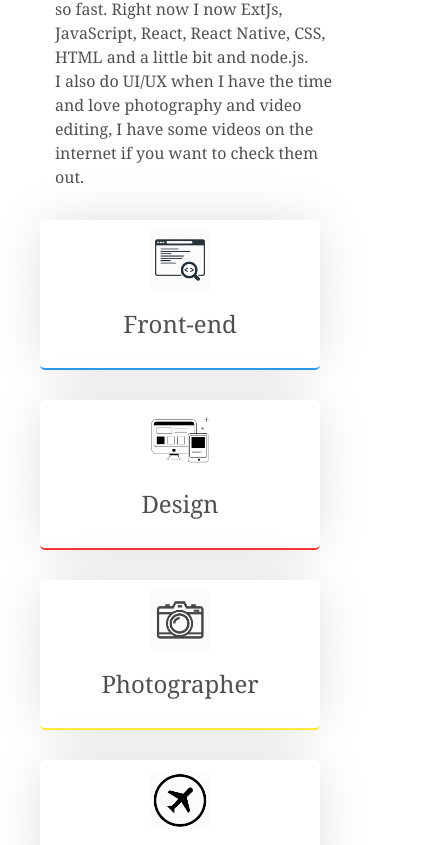
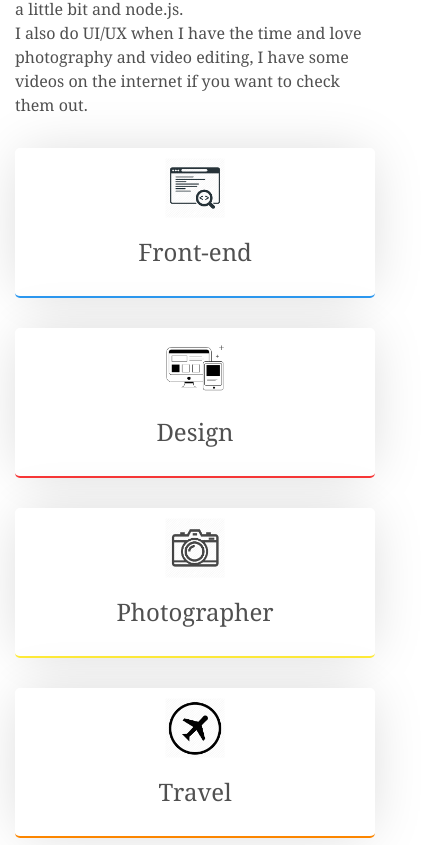
Before and after one commit to guillezorrilla/Porfolio, a React (Create React App) app: page / in a window 390 px wide. Shown: the part 1199-2044 px from the top of the page, 426 px wide, since content can reach past the window. Built offline with nearby package versions, Linux system fonts and the light colour scheme; the HTML template or start-up script is replaced by a standard one; what react-animations would draw is missing.

Commit message:
bug fixes for mobile

```diff
--- a/src/components/About.scss
+++ b/src/components/About.scss
@@ -6,6 +6,7 @@
     @media(max-width: 991px){
         width: 100%;
         float: none;
+        padding: 0;
       }
 }
 
@@ -13,6 +14,9 @@
     width: 100%;
     // height: 180px;
     display: flex;
+    @media(max-width: 991px){
+       justify-content: center;
+      }
 }
 
 .section-heading {
--- a/src/components/Coffe.js
+++ b/src/components/Coffe.js
@@ -20,21 +20,17 @@
 			<div className='narrow-content'>
 				<div className='row' />
 				<div className='row'>
-					<div className='col-md-3 text-center animate-box fadeInUp animated'>
+					<div className='col-md-4 text-center animate-box fadeInUp animated'>
 						<span className='counter js-counter'>1342</span>
 						<span className='counter-label'>Cups of Coffe</span>
 					</div>
-					<div className='col-md-3 text-center animate-box fadeInUp animated'>
+					<div className='col-md-4 text-center animate-box fadeInUp animated'>
 						<span className='counter js-counter'>{date}</span>
 						<span className='counter-label'>Days Progamming</span>
                     </div>
-                    <div className='col-md-3 text-center animate-box fadeInUp animated'>
+                    <div className='col-md-4 text-center animate-box fadeInUp animated'>
 						<span className='counter js-counter'>37</span>
 						<span className='counter-label'>Countries visited</span>
-					</div>
-					<div className='col-md-3 text-center animate-box fadeInUp animated'>
-						<span className='counter js-counter'>9</span>
-						<span className='counter-label'>surgeries</span>
 					</div>
 
 				</div>
--- a/src/components/Contact.js
+++ b/src/components/Contact.js
@@ -9,7 +9,7 @@
 
   return (
     <section ref={ref} className='contact'>
-      <ScrollAnimation animateIn='zoomInUp' duration={2} animateOnce={true}>
+      <ScrollAnimation animateIn='zoomInUp' duration={2} offset={50} animateOnce={true}>
         <p style={{ fontSize: '12px' }}>Get in touch</p>
         <h5
           className='section-heading'
--- a/src/components/Contact.scss
+++ b/src/components/Contact.scss
@@ -3,10 +3,10 @@
   float: right;
   padding: 0 2.5em;
   margin-bottom: 4em;
-
   @media(max-width: 991px) {
     width: 100%;
     float: none;
+    padding: 0;
   }
 }
 
--- a/src/components/Education.scss
+++ b/src/components/Education.scss
@@ -6,6 +6,7 @@
     @media(max-width: 991px){
         width: 100%;
         float: none;
+        padding: 0;
       }
 }
 
--- a/src/components/Experience.scss
+++ b/src/components/Experience.scss
@@ -3,10 +3,12 @@
     float: right;
     padding: 0 2.5em;
     margin-bottom: 4em;
-    @media(max-width: 991px){
+
+    @media(max-width: 991px) {
         width: 100%;
         float: none;
-      }
+        padding: 0;
+    }
 }
 
 .section-heading {
@@ -22,6 +24,82 @@
 .timeline-centered {
     position: relative;
     margin-bottom: 30px;
+}
+
+.col-1,
+.col-2,
+.col-3,
+.col-4,
+.col-5,
+.col-6,
+.col-7,
+.col-8,
+.col-9,
+.col-10,
+.col-11,
+.col-12,
+.col,
+.col-auto,
+.col-sm-1,
+.col-sm-2,
+.col-sm-3,
+.col-sm-4,
+.col-sm-5,
+.col-sm-6,
+.col-sm-7,
+.col-sm-8,
+.col-sm-9,
+.col-sm-10,
+.col-sm-11,
+.col-sm-12,
+.col-sm,
+.col-sm-auto,
+.col-md-1,
+.col-md-2,
+.col-md-3,
+.col-md-4,
+.col-md-5,
+.col-md-6,
+.col-md-7,
+.col-md-8,
+.col-md-9,
+.col-md-10,
+.col-md-11,
+.col-md-12,
+.col-md,
+.col-md-auto,
+.col-lg-1,
+.col-lg-2,
+.col-lg-3,
+.col-lg-4,
+.col-lg-5,
+.col-lg-6,
+.col-lg-7,
+.col-lg-8,
+.col-lg-9,
+.col-lg-10,
+.col-lg-11,
+.col-lg-12,
+.col-lg,
+.col-lg-auto,
+.col-xl-1,
+.col-xl-2,
+.col-xl-3,
+.col-xl-4,
+.col-xl-5,
+.col-xl-6,
+.col-xl-7,
+.col-xl-8,
+.col-xl-9,
+.col-xl-10,
+.col-xl-11,
+.col-xl-12,
+.col-xl,
+.col-xl-auto {
+    @media(max-width: 991px) {
+        padding-right: 0;
+        padding-left: 0;
+    }
 }
 
 .timeline-centered:before {
@@ -69,8 +147,12 @@
     position: relative;
     background: #f2f3f7;
     padding: 1.5em;
+    border-radius: 10px;
     margin-left: 60px;
     -webkit-background-clip: padding-box;
     -moz-background-clip: padding;
     background-clip: padding-box;
+    @media(max-width: 991px) {
+        padding: 5px;
+    }
 }
--- a/src/components/Skills.scss
+++ b/src/components/Skills.scss
@@ -6,6 +6,10 @@
     @media(max-width: 991px){
         width: 100%;
         float: none;
+        padding: 0;
+        padding-left: 20px;
+        justify-content: center;
+        align-items: center;
       }
 }
 
```
Also changed, not shown: src/components/Coffe.scss (+8 -5 lines).
